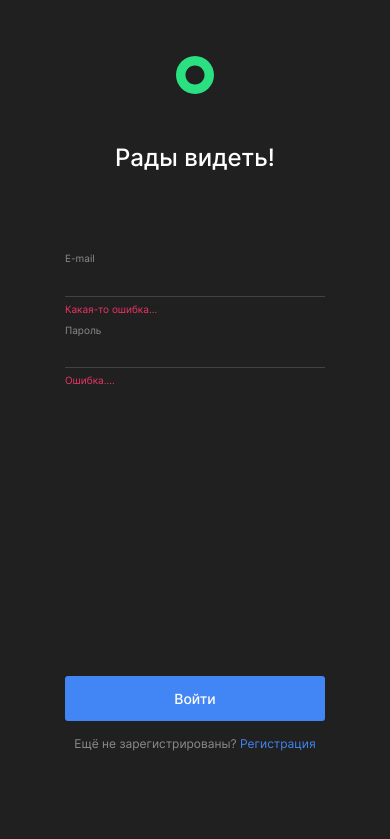
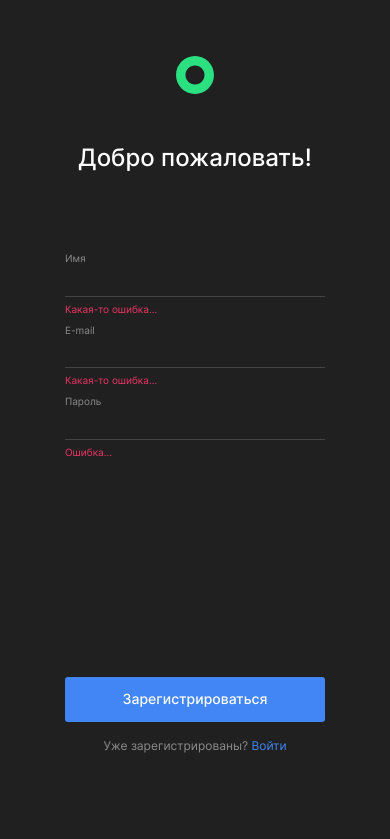
Before and after one commit to Chill-Peppa/movies-explorer-frontend, a React (Create React App) app: page / in a window 390 px wide. Shown: the top 839 px of the page. Built offline with nearby package versions, Linux system fonts and the light colour scheme.

Commit message:
feat: finish full login

```diff
--- a/src/components/App/App.js
+++ b/src/components/App/App.js
@@ -14,7 +14,6 @@ function App() {
   return (
     <div className="App">
       <div className="page">
-        <Login />
         <Register />
         <Profile />
         {/*<Main />*/}
--- a/src/components/Register/Register.css
+++ b/src/components/Register/Register.css
@@ -115,7 +115,7 @@
   width: 100%;
   /*padding: 15px 0 15px 0;*/
   height: 45px;
-  margin: 151px 0 16px 0;
+  margin: 130px 0 16px 0;
   cursor: pointer;
   background-color: #4285f4;
   border-radius: 3px;
@@ -132,6 +132,7 @@
   .sign__button {
     max-width: 260px;
     width: 100%;
+    margin: 215px 0 16px 0;
   }
 }
 
@@ -140,7 +141,7 @@
 }
 
 @media screen and (max-width: 451px) {
-  .sign__button {
+  .sign__button_login {
     margin: 286px 0 15px 0;
   }
 }
```
